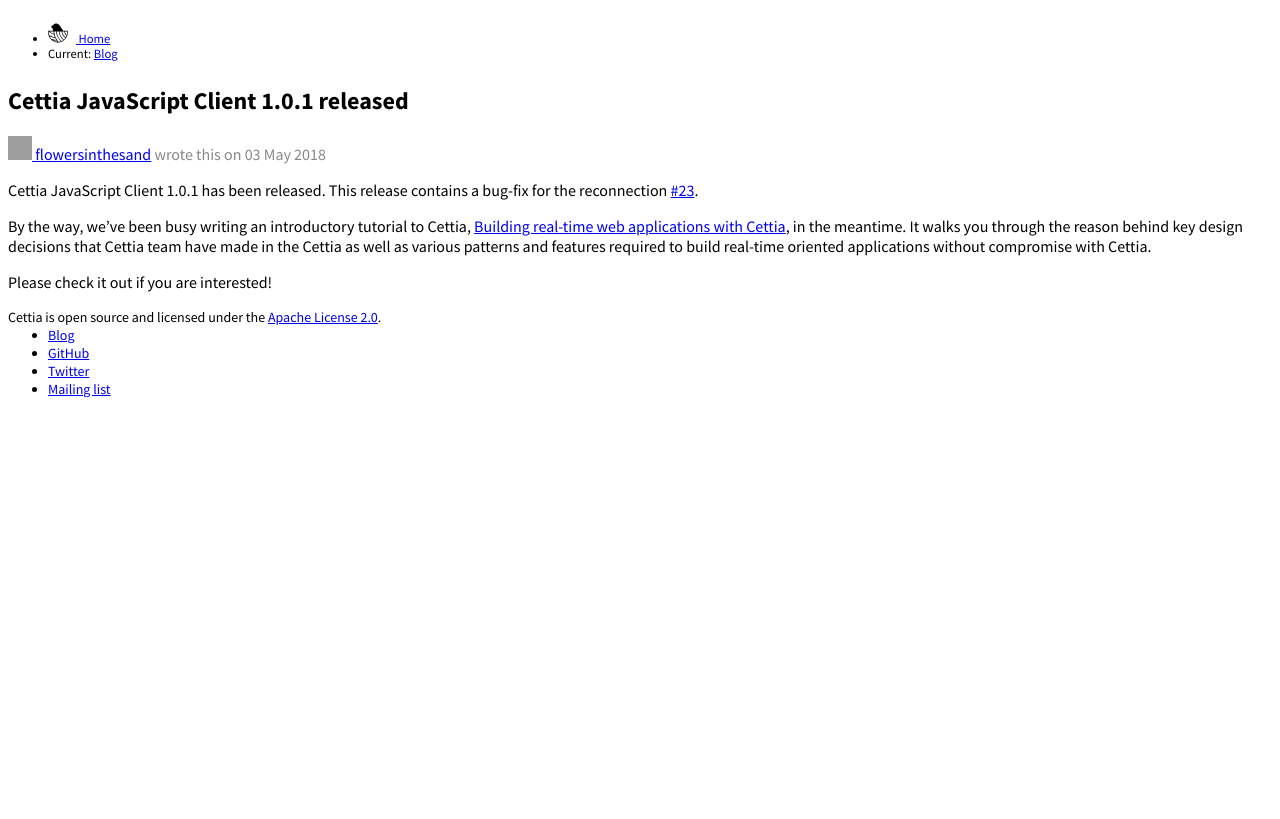
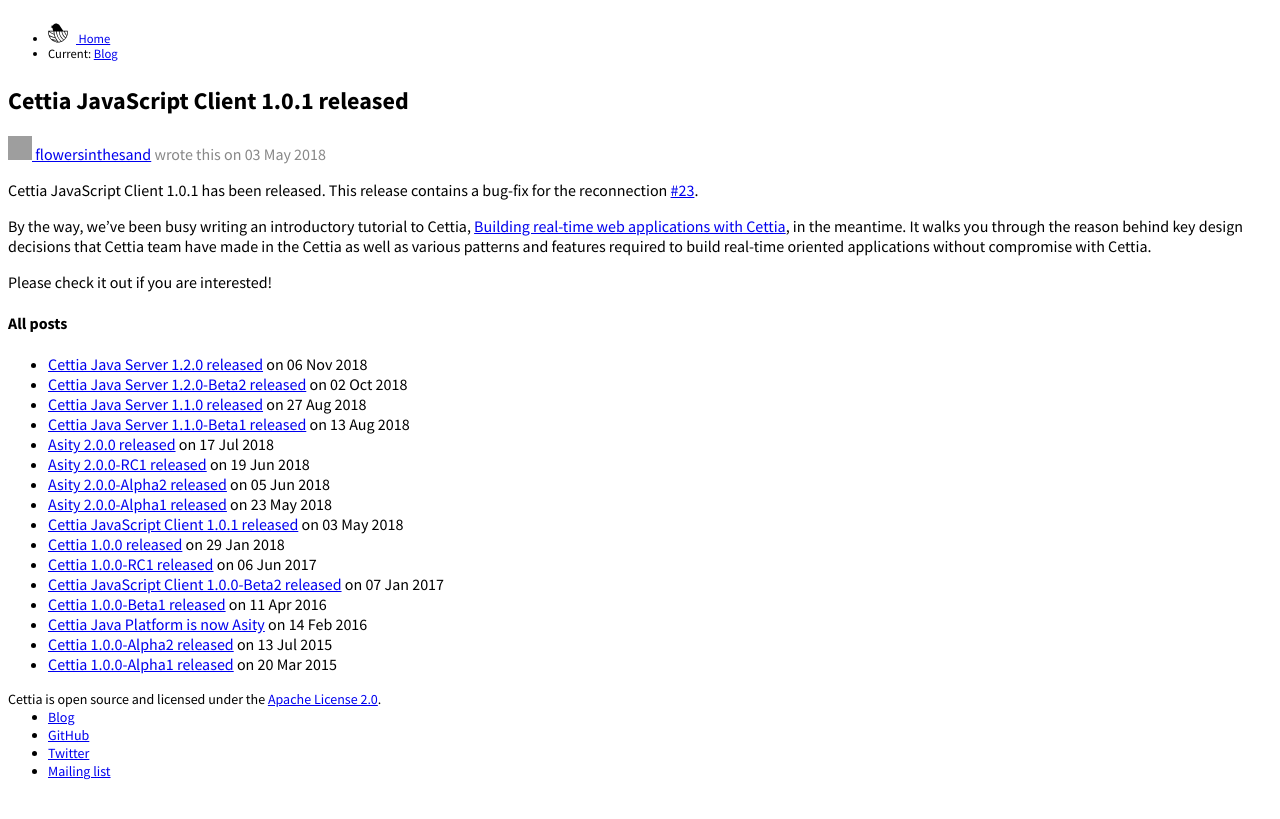
Before and after one commit to cettia/cettia.github.io, a Jekyll site: the page built from _posts/2018-05-03-cettia-javascript-client-1-0-1-released.md, in a window 1280 px wide. Shown: the top 819 px of the page. Built offline with Jekyll 4.4.1, drawn with Linux system fonts in a browser that asks for light colours; a style sheet for code colours, icons or effects is not loaded; grey boxes are pictures that could not be loaded.

Commit message:
Add all posts section

```diff
--- a/_layouts/post.html
+++ b/_layouts/post.html
@@ -14,4 +14,10 @@
     </p>
   </div>
   <div class="content">{{ content }}</div>
+  <h4>All posts</h4>
+  <ul>
+    {% for post in site.posts %}
+    <li><a href="{{ post.url }}">{{ post.title }}</a> on <time>{{ post.date | date_to_string }}</time></li>
+    {% endfor %}
+  </ul>
 </article>
--- a/index.html
+++ b/index.html
@@ -21,11 +21,7 @@
         {% for post in site.posts limit:3 %}
           <li>
             <a href="{{ post.url }}">
-              {% if post.title contains 'Alpha' or post.title contains 'Beta' or post.title contains 'RC' %}
               {{ post.title }}
-              {% else %}
-              {{ post.title }}
-              {% endif %}
             </a> on <time>{{ post.date | date_to_string }}</time>
           </li>
         {% endfor %}
```
